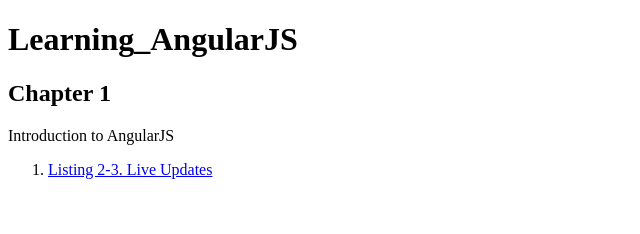
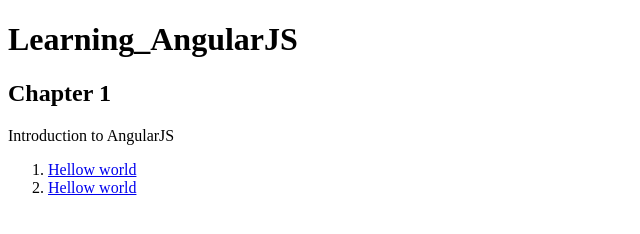
Before and after one commit to sajid77/sajid77.github.io, a plain HTML site: page Books/Front-End-WebDevelopment/Learning Angularjs/Learning_AngularJS.html in a window 1280 px wide. Shown: the whole page, without its empty margins (0-640 px from the left). Drawn offline with Linux system fonts and the light colour scheme; files whose address does not match are found by name.

Commit message:
one change

```diff
--- a/Books/Front-End-WebDevelopment/Learning Angularjs/Learning_AngularJS.html
+++ b/Books/Front-End-WebDevelopment/Learning Angularjs/Learning_AngularJS.html
@@ -10,7 +10,8 @@
 <h2>Chapter 1 </h2>
 <p>Introduction to AngularJS</p>
 <ol>
-<li><a href="index.html" target="__blank">Listing 2-3. Live Updates</a></li>
+<li><a href="index.html" target="__blank">Hellow world</a></li>
+<li><a href="partials/main.html" target="__blank">Hellow world</a></li>
 
 
 
```
